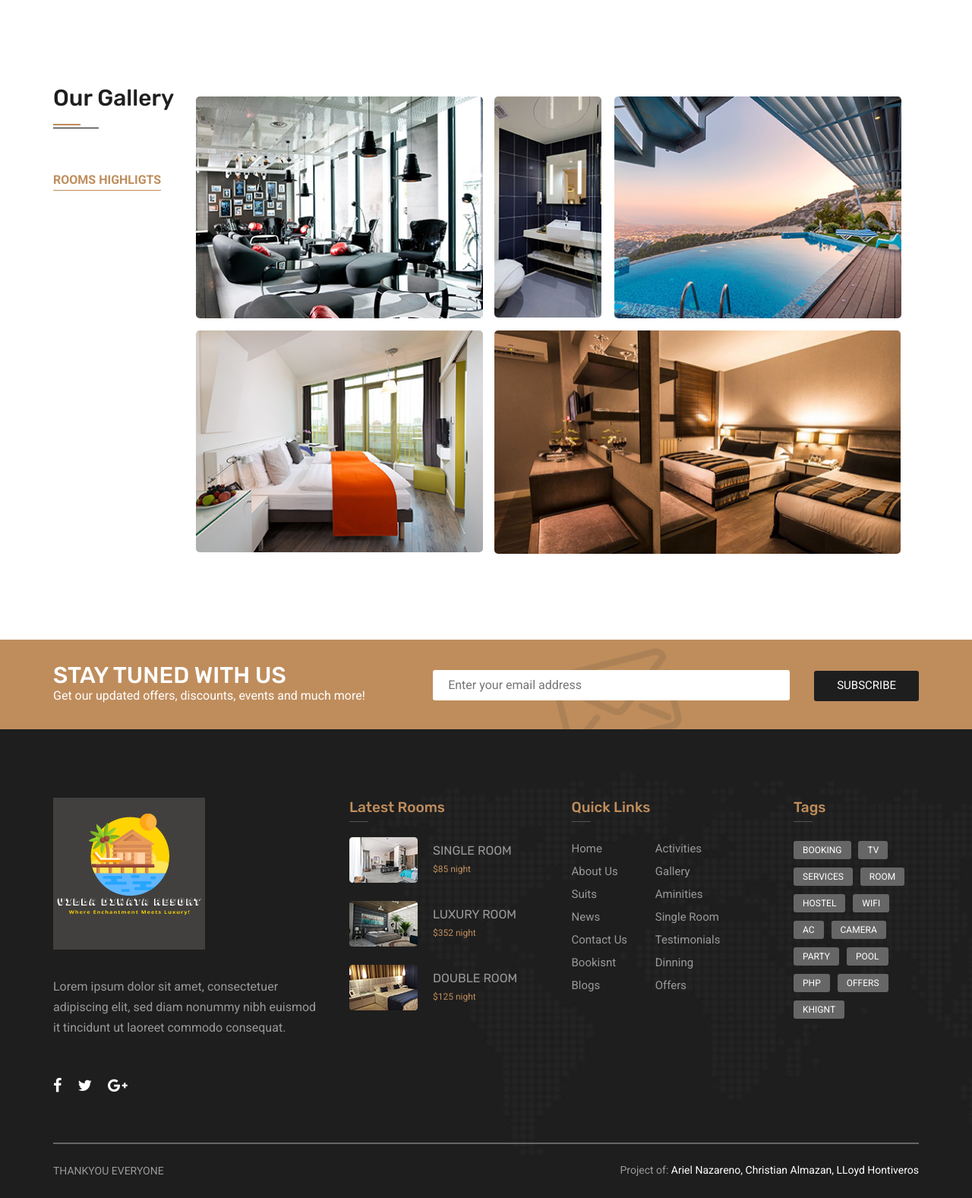
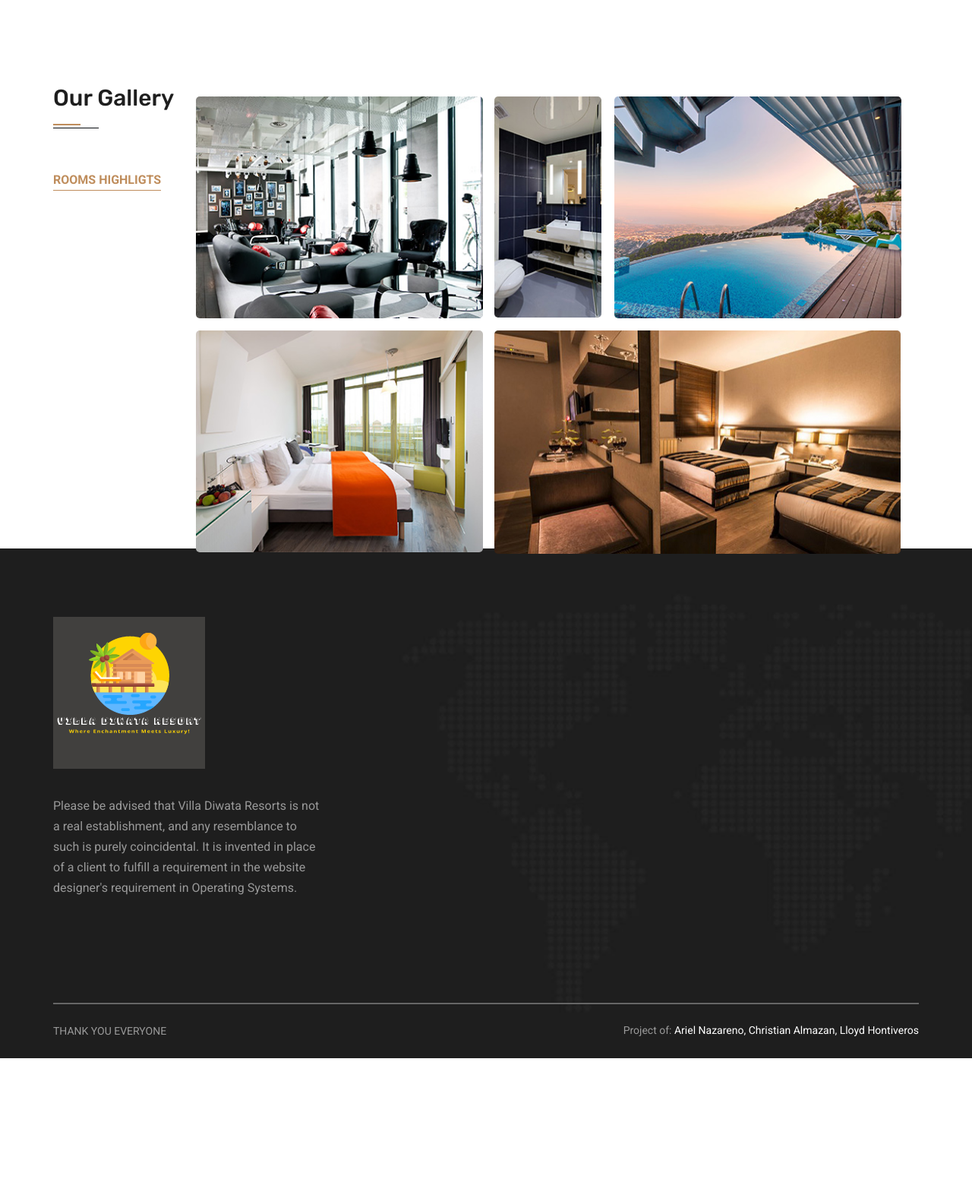
Before and after one commit to Lloyd-Anthony-Hontiveros/OS-Diwata-Resorts-Reservation-System, a PHP site: page / in a window 1280 px wide. Shown: the part 2304-3881 px from the top of the page at 76% size. After the commit the page ends 3697 px from the top, so only its background shows below. Run offline with PHP 8.4, Linux system fonts and the light colour scheme; some libraries are stand-ins or nearby versions.

Commit message:
Update index.php

```diff
--- a/ariel test/index.php
+++ b/ariel test/index.php
@@ -70,7 +70,7 @@ if (isset($_GET['search'])) {
 							<nav>
 								<ul>
 									<li class="active menu-item-has-children"><a href="index.php" title=""><i
-												class="fa-brands fa-joomla"></i>Home</a></li>
+												class="fa-solid fa-home"></i>Home</a></li>
 									<li><a href="about.php" title="">About Us</a></li>
 									<li><a href="term.php" title="">Amenities </a></li>
 									<li><a href="contact.php" title="">Contact Us</a></li>
@@ -89,7 +89,7 @@ if (isset($_GET['search'])) {
 				<div class="container">
 					<div class="row">
 						<div class="col-md-12">
-							<div class="home-detial">
+							<div class="home-detail">
 								<div class="home-banner">
 									<div class="block">
 
@@ -413,41 +413,6 @@ if (isset($_GET['search'])) {
 		</div>
 	</section>
 
-	<section>
-		<div class="pd-btm-less">
-			<div class="container">
-				<div class="partners-logo">
-
-				</div><!--partners-logo end-->
-			</div>
-		</div>
-	</section>
-
-
-
-
-
-	<section>
-		<div class="block no-padding">
-			<div class="newsletter">
-				<div class="bg bg2">
-					<div class="container">
-						<div class="stay-tuned">
-							<h2>Stay tuned with us</h2>
-							<h5>Get our updated offers, discounts, events and much more!</h5>
-						</div>
-						<div class="email-form">
-							<form>
-								<input name="" placeholder="Enter your email address" type="text">
-								<button type="submit">Subscribe</button>
-							</form>
-						</div><!--email-form end-->
-					</div>
-				</div>
-			</div><!--newsletter end-->
-		</div>
-	</section>
-
 	<footer>
 		<div class="block no-padding">
 			<div class="bg bg3">
@@ -458,13 +423,15 @@ if (isset($_GET['search'])) {
 								<div class="widget">
 									<div class="about-widget">
 										<a href="#" title=""><img src="images/icon logo.jpg" alt=""></a>
-										<p>Lorem ipsum dolor sit amet, consectetuer adipiscing elit, sed diam
-											nonummy nibh euismod it tincidunt ut laoreet commodo consequat. </p>
+										<p>Please be advised that Villa Diwata Resorts is not a real establishment, and any
+											resemblance to such is purely coincidental. It is invented in place of a
+											client to fulfill a requirement in the website designer's requirement in
+											Operating Systems. </p>
 
 										<ul class="sc-links">
-											<li><a href="#" title=""><i class="fa fa-facebook"></i></a></li>
-											<li><a href="#" title=""><i class="fa fa-twitter"></i></a></li>
-											<li><a href="#" title=""><i class="fa fa-google-plus"></i></a></li>
+											<li><a href="#" title=""><i class="fa-brands fa-facebook"></i></a></li>
+											<li><a href="#" title=""><i class="fa-brands fa-twitter"></i></a></li>
+											<li><a href="#" title=""><i class="fa-brands fa-google-plus"></i></a></li>
 
 										</ul>
 									</div><!--about-widget end-->
@@ -472,89 +439,24 @@ if (isset($_GET['search'])) {
 							</div>
 							<div class="col-md-3">
 								<div class="widget">
-									<div class="news-widget">
-										<h3 class="widget-title">Latest Rooms</h3>
-										<div class="news">
-											<img src="images/resources/sroom1.png" alt="">
-											<div class="news-details">
-												<h3><a href="#" title="">Single Room</a></h3>
-												<span>$85 night</span>
-											</div>
-										</div><!--news end-->
-										<div class="news">
-											<img src="images/resources/sroom2.png" alt="">
-											<div class="news-details">
-												<h3><a href="#" title="">Luxury Room</a></h3>
-												<span>$352 night</span>
-											</div>
-										</div><!--news end-->
-										<div class="news">
-											<img src="images/resources/sroom3.png" alt="">
-											<div class="news-details">
-												<h3><a href="#" title="">Double Room </a></h3>
-												<span>$125 night</span>
-											</div>
-										</div><!--news end-->
-									</div><!--news-widget end-->
+
 								</div><!--widget end-->
 							</div>
 							<div class="col-md-3">
 								<div class="widget">
-									<div class="widget-quick-links">
-										<h3 class="widget-title">Quick Links</h3>
-										<div class="qk-links">
-											<ul>
-												<li><a href="#" title="">Home</a></li>
-												<li><a href="#" title="">About Us</a></li>
-												<li><a href="#" title="">Suits</a></li>
-												<li><a href="#" title="">News</a></li>
-												<li><a href="#" title="">Contact Us</a></li>
-												<li><a href="#" title="">Bookisnt</a></li>
-												<li><a href="#" title="">Blogs</a></li>
-											</ul>
-											<ul>
-												<li><a href="#" title="">Activities</a></li>
-												<li><a href="#" title="">Gallery</a></li>
-												<li><a href="#" title="">Aminities</a></li>
-												<li><a href="#" title="">Single Room</a></li>
-												<li><a href="#" title="">Testimonials</a></li>
-												<li><a href="#" title="">Dinning</a></li>
-												<li><a href="#" title="">Offers</a></li>
-											</ul>
-										</div>
-									</div><!--widget-quick-links end-->
 								</div><!--widget-end-->
 							</div>
 							<div class="col-md-2 lst">
-								<div class="widget">
-									<div class="widget-tags">
-										<h3 class="widget-title">Tags</h3>
-										<ul>
-											<li><a href="#" title="">Booking</a></li>
-											<li><a href="#" title="">TV</a></li>
-											<li><a href="#" title="">Services</a></li>
-											<li><a href="#" title="">Room</a></li>
-											<li><a href="#" title="">Hostel</a></li>
-											<li><a href="#" title="">WIFI</a></li>
-											<li><a href="#" title="">AC</a></li>
-											<li><a href="#" title="">Camera</a></li>
-											<li><a href="#" title="">Party</a></li>
-											<li><a href="#" title="">Pool</a></li>
-											<li><a href="#" title="">PHP</a></li>
-											<li><a href="#" title="">Offers</a></li>
-											<li><a href="#" title="">Khignt</a></li>
-										</ul>
-									</div><!--widget-tags end-->
-								</div><!--widget end-->
+
 							</div>
 						</div>
 					</div><!--top-footer end-->
 					<div class="bottom-footer">
 						<div class="copyright">
-							<p>THANKYOU EVERYONE</p>
+							<p>THANK YOU EVERYONE</p>
 						</div><!--copyright end-->
 						<div class="credit">
-							<p>Project of: <a href="#" title>Ariel Nazareno, Christian Almazan, LLoyd Hontiveros</a>
+							<p>Project of: <a href="#" title>Ariel Nazareno, Christian Almazan, Lloyd Hontiveros</a>
 							</p>
 						</div><!--credit end-->
 					</div><!--bottom-footer end-->
```
